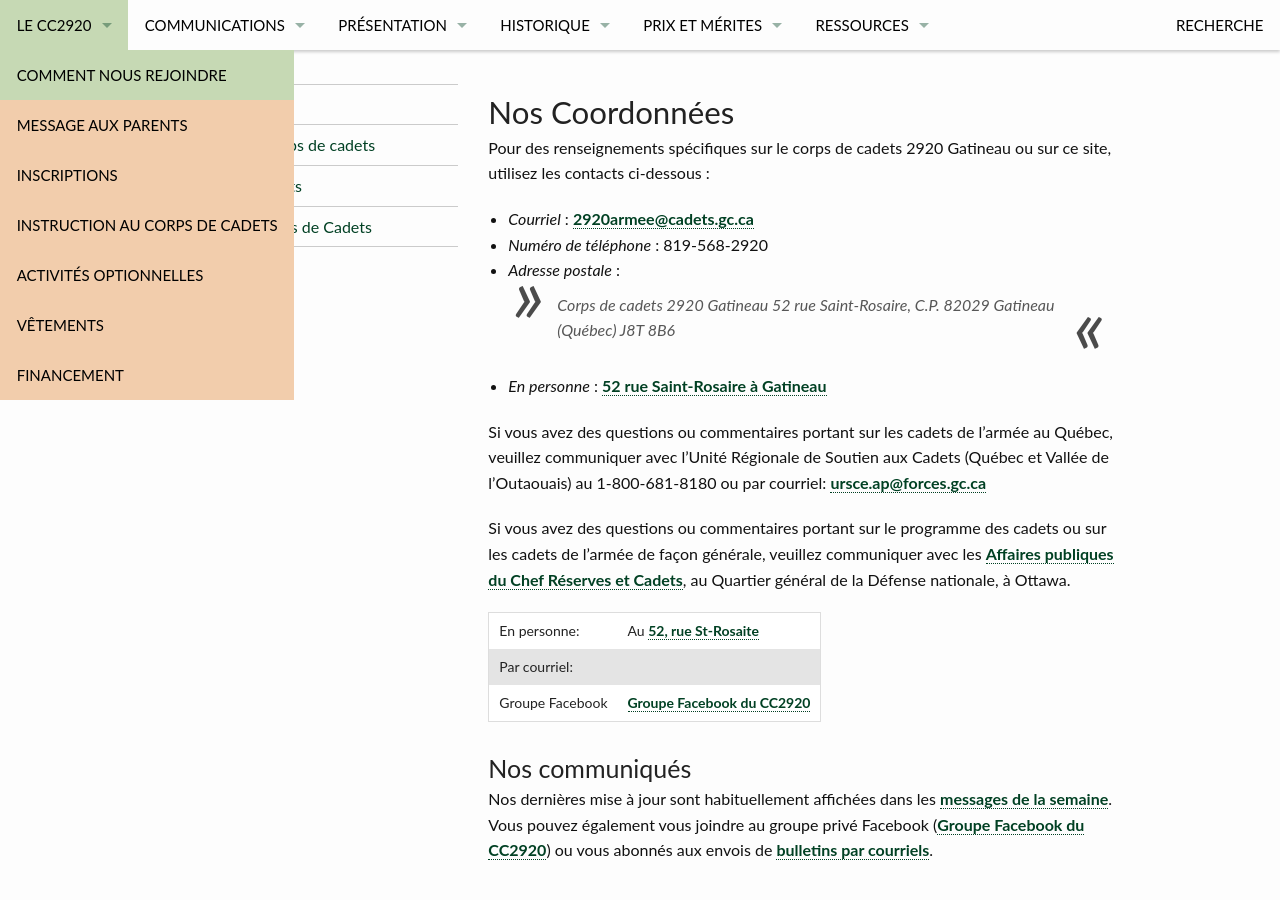
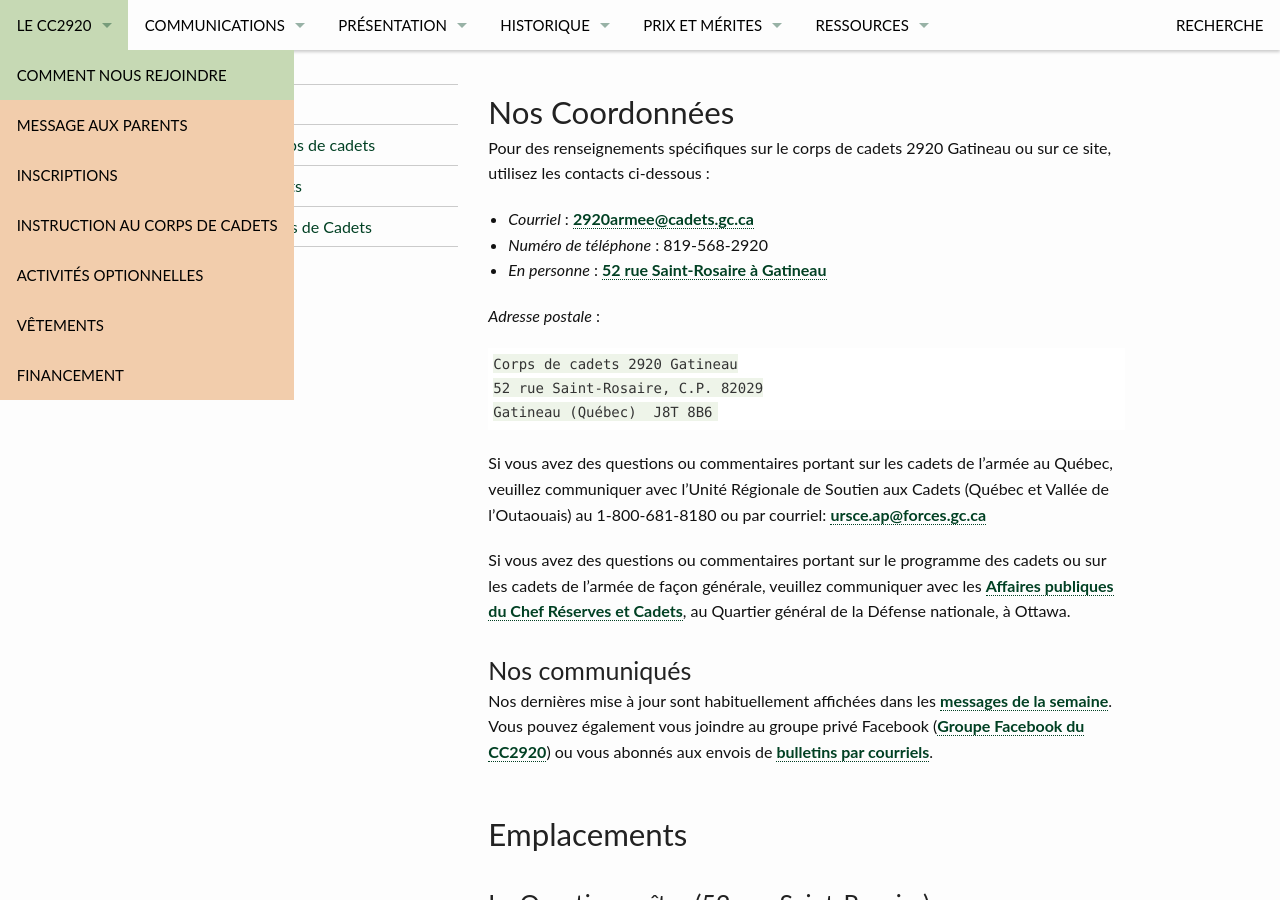
Before and after one commit to CC2920/web, a Jekyll site: the page built from content/_information/comment-nous-rejoindre.md, in a window 1280 px wide and 900 px high, scrolled down 397 px. Built offline with Jekyll 4.4.1, drawn with Linux system fonts in a browser that asks for light colours.

Commit message:
Content update and fixed address layout

```diff
--- a/content/_information/comment-nous-rejoindre.md
+++ b/content/_information/comment-nous-rejoindre.md
@@ -8,21 +8,20 @@ Pour des renseignements spécifiques sur le corps de cadets 2920 Gatineau ou sur
 
 - *Courriel* : <2920armee@cadets.gc.ca>
 - *Numéro de téléphone* : 819-568-2920
-- *Adresse postale* :
->    Corps de cadets 2920 Gatineau
->     52 rue Saint-Rosaire, C.P. 82029
->     Gatineau (Québec)  J8T 8B6
 - *En personne* : [52 rue Saint-Rosaire à Gatineau](#emplacements)
+
+*Adresse postale* :
+
+    Corps de cadets 2920 Gatineau
+    52 rue Saint-Rosaire, C.P. 82029
+    Gatineau (Québec)  J8T 8B6
+
+
 
 Si vous avez des questions ou commentaires portant sur les cadets de l'armée au Québec, veuillez communiquer avec l'Unité Régionale de Soutien aux Cadets (Québec et Vallée de l'Outaouais) au 1-800-681-8180 ou par courriel: <ursce.ap@forces.gc.ca>
 
 Si vous avez des questions ou commentaires portant sur le programme des cadets ou sur les cadets de l'armée de façon générale, veuillez communiquer avec les [Affaires publiques du Chef Réserves et Cadets]({{ site.url }}{{ site.baseurl }}{{ site.data.hardcodes.site-defense-nationale-coodonnees }}), au Quartier général de la Défense nationale, à Ottawa.
 
-
-|--------------|-------|
-| En personne: | Au [52, rue St-Rosaite]({{ site.url }}/information/emplacements) |
-| Par courriel: |  |
-| Groupe Facebook | <a href="https://www.facebook.com/groups/cc2920Gatineau" target="_blank">Groupe Facebook du CC2920</a> |
 
 ### Nos communiqués
 
```
